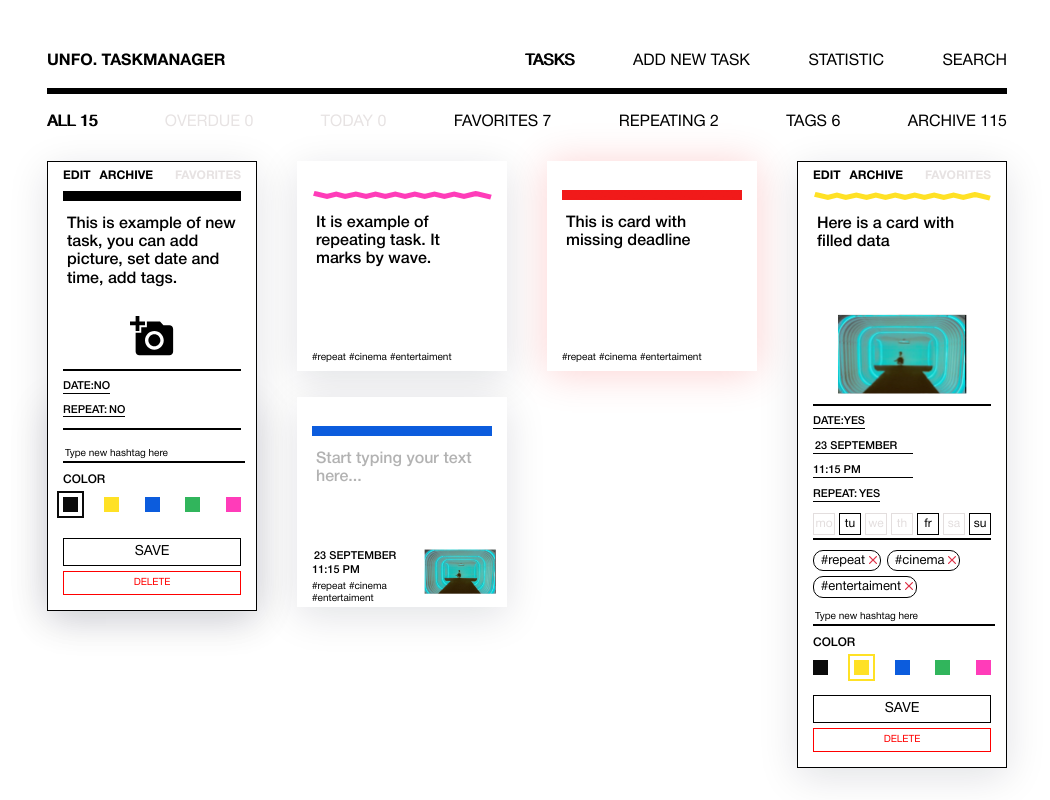
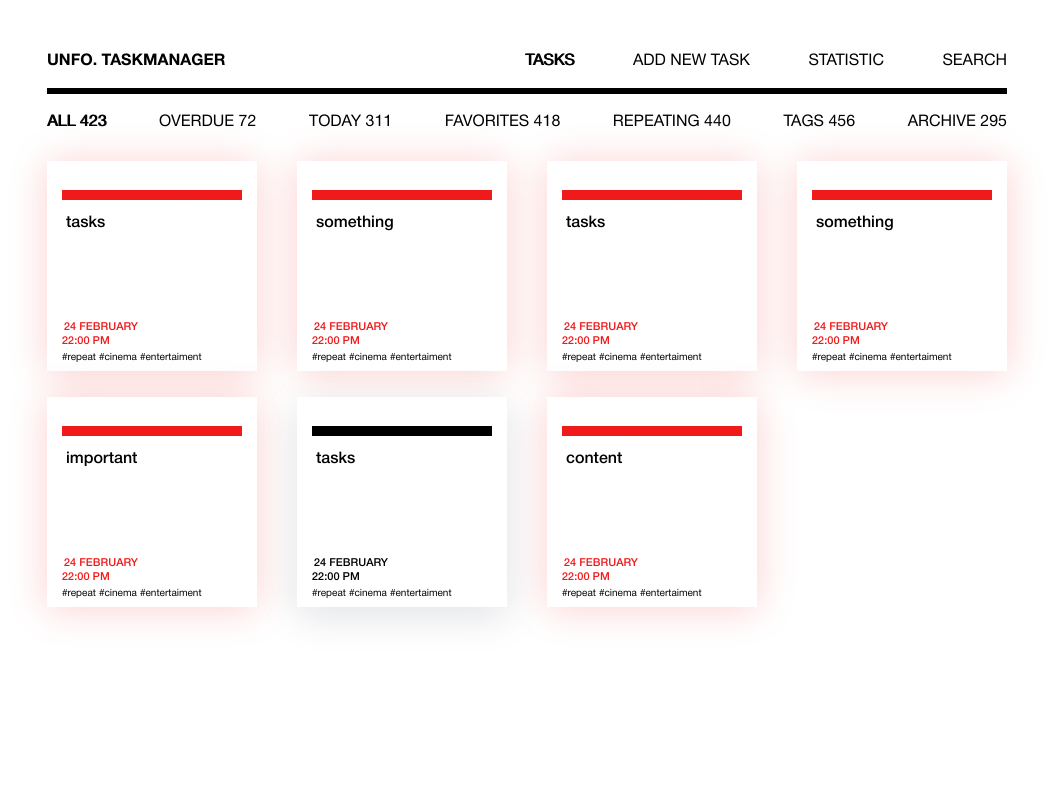
Before and after one commit to SergeyYakimov/834473-taskmanager-8, a website: page public/index.html in a window 1280 px wide. Shown: the top 800 px of the page, without its empty margins (113-1163 px from the left). Drawn offline with Linux system fonts and the light colour scheme.

Commit message:
Drew filters and task cards

```diff
--- a/public/index.html
+++ b/public/index.html
@@ -85,72 +85,6 @@
       </section>
 
       <section class="main__filter filter container">
-        <input
-          type="radio"
-          id="filter__all"
-          class="filter__input visually-hidden"
-          name="filter"
-          checked
-        />
-        <label for="filter__all" class="filter__label">
-          ALL <span class="filter__all-count">15</span></label
-        >
-        <input
-          type="radio"
-          id="filter__overdue"
-          class="filter__input visually-hidden"
-          name="filter"
-          disabled
-        />
-        <label for="filter__overdue" class="filter__label"
-          >OVERDUE <span class="filter__overdue-count">0</span></label
-        >
-        <input
-          type="radio"
-          id="filter__today"
-          class="filter__input visually-hidden"
-          name="filter"
-          disabled
-        />
-        <label for="filter__today" class="filter__label"
-          >TODAY <span class="filter__today-count">0</span></label
-        >
-        <input
-          type="radio"
-          id="filter__favorites"
-          class="filter__input visually-hidden"
-          name="filter"
-        />
-        <label for="filter__favorites" class="filter__label"
-          >FAVORITES <span class="filter__favorites-count">7</span></label
-        >
-        <input
-          type="radio"
-          id="filter__repeating"
-          class="filter__input visually-hidden"
-          name="filter"
-        />
-        <label for="filter__repeating" class="filter__label"
-          >Repeating <span class="filter__repeating-count">2</span></label
-        >
-        <input
-          type="radio"
-          id="filter__tags"
-          class="filter__input visually-hidden"
-          name="filter"
-        />
-        <label for="filter__tags" class="filter__label"
-          >Tags <span class="filter__tags-count">6</span></label
-        >
-        <input
-          type="radio"
-          id="filter__archive"
-          class="filter__input visually-hidden"
-          name="filter"
-        />
-        <label for="filter__archive" class="filter__label"
-          >ARCHIVE <span class="filter__archive-count">115</span></label
-        >
       </section>
 
       <section class="statistic container visually-hidden">
@@ -205,7 +139,7 @@
         </p>
 
         <div class="board__tasks">
-          <article class="card card--edit card--black">
+          <!--<article class="card card--edit card--black">
             <form class="card__form" method="get">
               <div class="card__inner">
                 <div class="card__control">
@@ -1916,11 +1850,12 @@ Here is a card with filled data</textarea
                 </div>
               </div>
             </form>
-          </article>
+          </article>-->
         </div>
 
         <button class="load-more" type="button">load more</button>
       </section>
     </main>
+    <script src="../src/main.js"></script>
   </body>
 </html>
--- a/src/main.js
+++ b/src/main.js
@@ -0,0 +1,234 @@
+const filters = [`All`, `Overdue`, `Today`, `Favorites`, `Repeating`, `Tags`, `Archive`];
+
+const getRandomInteger = function (min, max) {
+  return Math.floor(Math.random() * (max - min + 1)) + min;
+};
+
+const filtersContainer = document.querySelector(`.filter`);
+const tasksContainer = document.querySelector(`.board__tasks`);
+
+const FilterAmount = {
+  MIN: 0,
+  MAX: 500,
+};
+
+const getFilterElement = (title) => {
+  const amount = getRandomInteger(FilterAmount.MIN, FilterAmount.MAX);
+  return `
+  <input
+    type="radio"
+    id="filter__${title.toLowerCase()}"
+    class="filter__input visually-hidden"
+    name="filter"
+    ${title === filters[0] ? ` checked` : ``}
+    ${amount === 0 ? ` disabled` : ``}
+  >
+  <label
+    for="filter__${title.toLowerCase()}"
+    class="filter__label">${title.toUpperCase()}
+  <span
+    class="filter__${title.toLowerCase()}-count">
+      ${amount}
+  </span>
+  </label>
+  `;
+};
+
+const getRandomCardColor = () => [`green`, `black`, `pink`, `yellow`, `blue`][getRandomInteger(0, 4)];
+const getRandomCardModifier = () => [` card--repeat`, ` card--deadline`, ``][getRandomInteger(0, 2)];
+const getRandomText = () => [`content`, `tasks`, `important`, `something`][getRandomInteger(0, 3)];
+
+const taskParameters = {
+  color: getRandomCardColor,
+  classList: getRandomCardModifier,
+  text: getRandomText,
+  isDate: true,
+  date: `24 February`,
+  time: `22:00 PM`,
+  isRepeat: false,
+};
+
+const getCardElement = (color, classList, text, isDate, date, time, isRepeat) => {
+  return `
+  <article class="card card--${color} ${classList}">
+    <form class="card__form" method="get">
+      <div class="card__inner">
+        <div class="card__control">
+          <button type="button" class="card__btn card__btn--edit">
+            edit
+          </button>
+          <button type="button" class="card__btn card__btn--archive">
+            archive
+          </button>
+          <button type="button" class="card__btn card__btn--favorites card__btn--disabled">
+            favorites
+          </button>
+        </div>
+        <div class="card__color-bar">
+          <svg class="card__color-bar-wave" width="100%" height="10">
+            <use xlink:href="#wave"></use>
+          </svg>
+        </div>
+        <div class="card__textarea-wrap">
+          <label>
+            <textarea class="card__text" placeholder="Start typing your text here..." name="text">${text}</textarea>
+          </label>
+        </div>
+        <div class="card__settings">
+          <div class="card__details">
+            <div class="card__dates">
+              <button class="card__date-deadline-toggle" type="button">
+                date: <span class="card__date-status">${isDate ? `yes` : `no`}</span>
+              </button>
+              <fieldset class="card__date-deadline" ${isDate ? `` : ` disabled`}>
+                <label class="card__input-deadline-wrap">
+                  <input
+                    class="card__date"
+                    type="text"
+                    placeholder="23 September"
+                    value="${isDate ? date : ``}"
+                    name="date">
+                </label>
+                <label class="card__input-deadline-wrap">
+                  <input
+                    class="card__time"
+                    type="text"
+                    placeholder="11:15 PM"
+                    value="${isDate ? time : ``}"
+                    name="time">
+                </label>
+              </fieldset>
+              <button class="card__repeat-toggle" type="button">
+                repeat:<span class="card__repeat-status">${isRepeat ? `yes` : `no`}</span>
+              </button>
+              <fieldset class="card__repeat-days" ${isRepeat ? `` : ` disabled`}>
+                <div class="card__repeat-days-inner">
+                  <input class="visually-hidden card__repeat-day-input" type="checkbox" id="repeat-mo-2" name="repeat" value="mo">
+                  <label class="card__repeat-day" for="repeat-mo-2">mo</label>
+                  <input class="visually-hidden card__repeat-day-input" type="checkbox" id="repeat-tu-2" name="repeat" value="tu" checked="">
+                  <label class="card__repeat-day" for="repeat-tu-2">tu</label>
+                  <input class="visually-hidden card__repeat-day-input" type="checkbox" id="repeat-we-2" name="repeat" value="we">
+                  <label class="card__repeat-day" for="repeat-we-2">we</label>
+                  <input class="visually-hidden card__repeat-day-input" type="checkbox" id="repeat-th-2" name="repeat" value="th">
+                  <label class="card__repeat-day" for="repeat-th-2">th</label>
+                  <input class="visually-hidden card__repeat-day-input" type="checkbox" id="repeat-fr-2" name="repeat" value="fr" checked="">
+                  <label class="card__repeat-day" for="repeat-fr-2">fr</label>
+                  <input class="visually-hidden card__repeat-day-input" type="checkbox" name="repeat" value="sa" id="repeat-sa-2">
+                  <label class="card__repeat-day" for="repeat-sa-2">sa</label>
+                  <input class="visually-hidden card__repeat-day-input" type="checkbox" id="repeat-su-2" name="repeat" value="su" checked="">
+                  <label class="card__repeat-day" for="repeat-su-2">su</label>
+                </div>
+              </fieldset>
+            </div>
+            <div class="card__hashtag">
+              <div class="card__hashtag-list">
+                <span class="card__hashtag-inner">
+                  <input
+                    type="hidden"
+                    name="hashtag"
+                    value="repeat"
+                    class="card__hashtag-hidden-input"
+                  />
+                  <button type="button" class="card__hashtag-name">
+                    #repeat
+                  </button>
+                  <button type="button" class="card__hashtag-delete">
+                    delete
+                  </button>
+                </span>
+                <span class="card__hashtag-inner">
+                  <input
+                    type="hidden"
+                    name="hashtag"
+                    value="repeat"
+                    class="card__hashtag-hidden-input"
+                  />
+                  <button type="button" class="card__hashtag-name">
+                    #cinema
+                  </button>
+                  <button type="button" class="card__hashtag-delete">
+                    delete
+                  </button>
+                </span>
+                <span class="card__hashtag-inner">
+                  <input
+                    type="hidden"
+                    name="hashtag"
+                    value="repeat"
+                    class="card__hashtag-hidden-input"
+                  />
+                  <button type="button" class="card__hashtag-name">
+                    #entertaiment
+                  </button>
+                  <button type="button" class="card__hashtag-delete">
+                    delete
+                  </button>
+                </span>
+              </div>
+              <label>
+                <input type="text" class="card__hashtag-input" name="hashtag-input" placeholder="Type new hashtag here">
+              </label>
+            </div>
+          </div>
+          <label class="card__img-wrap card__img-wrap--empty">
+            <input type="file" class="card__img-input visually-hidden" name="img">
+            <img src="img/add-photo.svg" alt="task picture" class="card__img">
+          </label>
+          <div class="card__colors-inner">
+            <h3 class="card__colors-title">Color</h3>
+            <div class="card__colors-wrap">
+              <input type="radio" id="color-black-2" class="card__color-input card__color-input--black visually-hidden" name="color" value="black">
+              <label for="color-black-2" class="card__color card__color--black">black</label>
+              <input type="radio" id="color-yellow-2" class="card__color-input card__color-input--yellow visually-hidden" name="color" value="yellow">
+              <label for="color-yellow-2" class="card__color card__color--yellow">yellow</label>
+              <input type="radio" id="color-blue-2" class="card__color-input card__color-input--blue visually-hidden" name="color" value="blue">
+              <label for="color-blue-2" class="card__color card__color--blue">blue</label>
+              <input type="radio" id="color-green-2" class="card__color-input card__color-input--green visually-hidden" name="color" value="green">
+              <label for="color-green-2" class="card__color card__color--green">green</label>
+              <input type="radio" id="color-pink-2" class="card__color-input card__color-input--pink visually-hidden" name="color" value="pink">
+              <label for="color-pink-2" class="card__color card__color--pink">pink</label>
+            </div>
+          </div>
+        </div>
+        <div class="card__status-btns">
+          <button class="card__save" type="submit">save</button>
+          <button class="card__delete" type="button">delete</button>
+        </div>
+      </div>
+    </form>
+  </article>
+  `;
+};
+
+const TasksCount = {
+  MIN: 7,
+  MAX: 17,
+};
+
+const onFiltersClick = () => {
+  const taskCount = getRandomInteger(TasksCount.MIN, TasksCount.MAX);
+  tasksContainer.innerHTML = ``;
+  createTasks(taskCount, taskParameters);
+};
+
+const updateTasks = () => {
+  const filtering = filtersContainer.querySelectorAll(`.filter__input`);
+  filtering.forEach((item) => {
+    item.addEventListener(`click`, onFiltersClick);
+  });
+};
+
+const createTasks = (count, task) => {
+  for (let i = 0; i < count; i++) {
+    tasksContainer.insertAdjacentHTML(`beforeend`,
+        getCardElement(task.color(), task.classList(), task.text(), task.isDate, task.date, task.time, task.isRepeat));
+  }
+};
+
+filters.forEach((item) => {
+  filtersContainer.insertAdjacentHTML(`beforeend`, getFilterElement(item));
+});
+
+createTasks(TasksCount.MIN, taskParameters);
+
+updateTasks();
```
Also changed, not shown: Readme.md.
